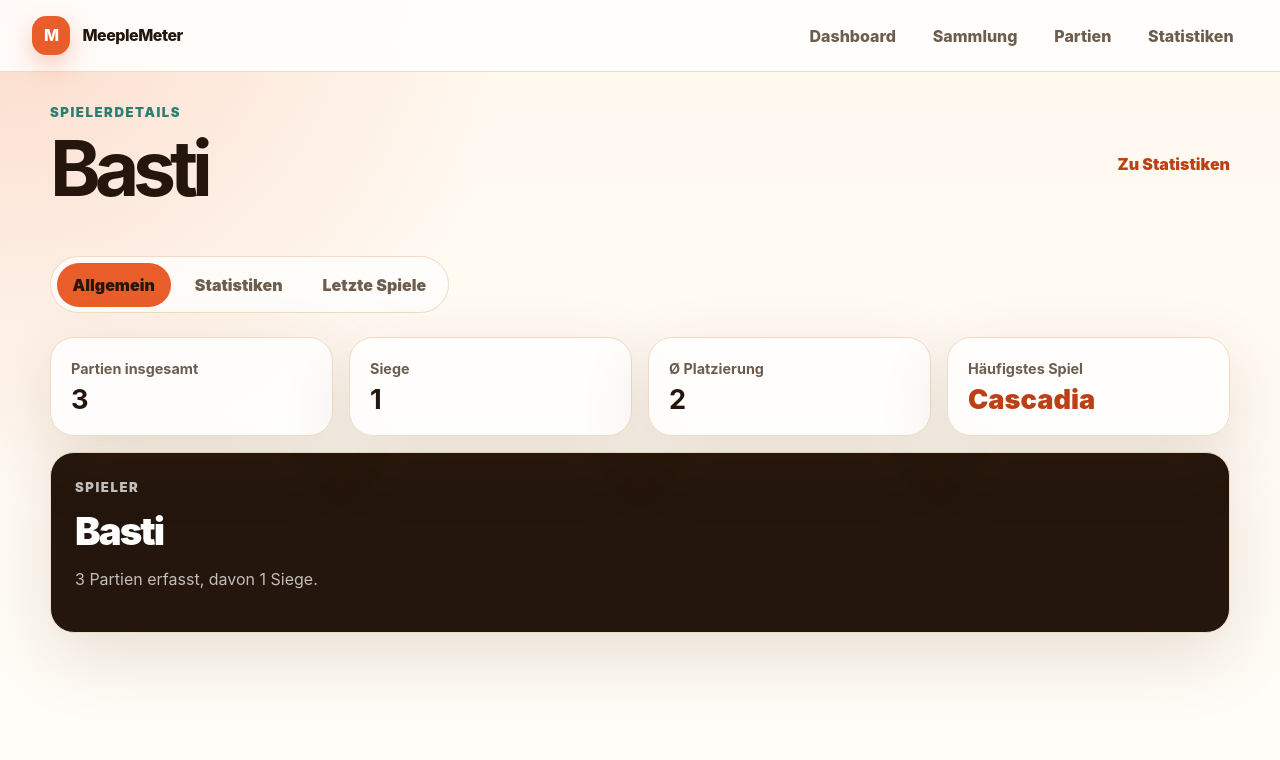
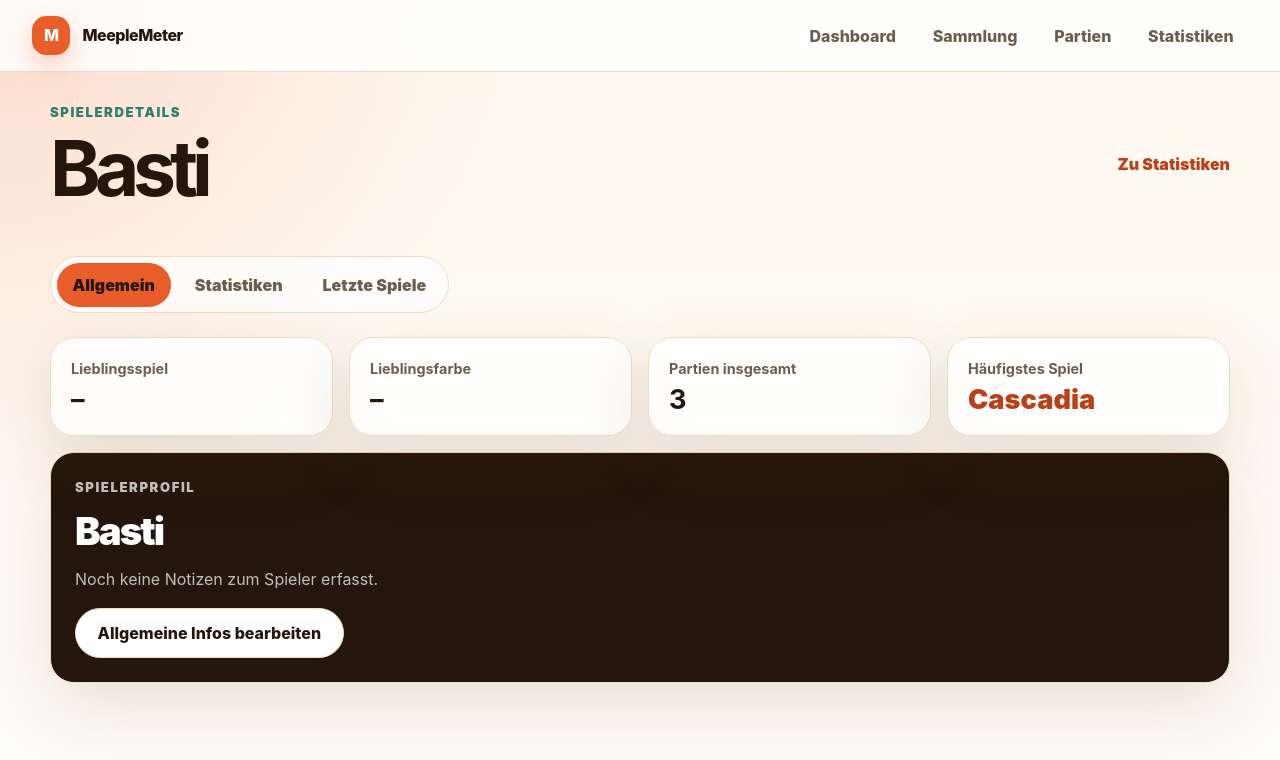
Before and after one commit to BADEMElSTER/MeepleMeter1, a React (Vite) app: page /players/Basti in a window 1280 px wide. Shown: the top 760 px of the page. Built offline with nearby package versions, Linux system fonts and the light colour scheme.

Commit message:
Add editable player profile info

```diff
--- a/src/data/AppDataContext.jsx
+++ b/src/data/AppDataContext.jsx
@@ -118,16 +118,28 @@ function buildPlay(playInput, games, existingPlay = {}) {
   };
 }
 
+function normalizePlayerProfile(profile) {
+  return {
+    name: profile.name?.trim() ?? "",
+    favoriteGame: profile.favoriteGame?.trim() ?? "",
+    favoriteColor: profile.favoriteColor?.trim() ?? "",
+    notes: profile.notes?.trim() ?? "",
+  };
+}
+
 export function AppDataProvider({ children }) {
   const storedData = loadStoredData();
   const [games, setGames] = useState(() =>
     (storedData?.games ?? initialGames).map(normalizeGame),
   );
   const [plays, setPlays] = useState(() => storedData?.plays ?? initialPlays);
+  const [playerProfiles, setPlayerProfiles] = useState(() =>
+    (storedData?.playerProfiles ?? []).map(normalizePlayerProfile),
+  );
 
   useEffect(() => {
-    localStorage.setItem(STORAGE_KEY, JSON.stringify({ games, plays }));
-  }, [games, plays]);
+    localStorage.setItem(STORAGE_KEY, JSON.stringify({ games, plays, playerProfiles }));
+  }, [games, plays, playerProfiles]);
 
   const stats = useMemo(() => {
     const totalDuration = plays.reduce((sum, play) => sum + Number(play.duration), 0);
@@ -249,10 +261,34 @@ export function AppDataProvider({ children }) {
     setPlays((currentPlays) => currentPlays.filter((play) => play.id !== playId));
   }
 
+  function updatePlayerProfile(playerName, profileInput) {
+    const normalizedProfile = normalizePlayerProfile({
+      ...profileInput,
+      name: playerName,
+    });
+
+    setPlayerProfiles((currentProfiles) => {
+      const existingProfile = currentProfiles.find(
+        (profile) => profile.name.toLowerCase() === playerName.trim().toLowerCase(),
+      );
+
+      if (existingProfile) {
+        return currentProfiles.map((profile) =>
+          profile.name.toLowerCase() === playerName.trim().toLowerCase()
+            ? normalizedProfile
+            : profile,
+        );
+      }
+
+      return [normalizedProfile, ...currentProfiles];
+    });
+  }
+
   const value = useMemo(
     () => ({
       games,
       plays,
+      playerProfiles,
       stats,
       addGame,
       updateGame,
@@ -260,8 +296,9 @@ export function AppDataProvider({ children }) {
       addPlay,
       updatePlay,
       deletePlay,
+      updatePlayerProfile,
     }),
-    [games, plays, stats],
+    [games, plays, playerProfiles, stats],
   );
 
   return <AppDataContext.Provider value={value}>{children}</AppDataContext.Provider>;
--- a/src/pages/PlayerDetail.jsx
+++ b/src/pages/PlayerDetail.jsx
@@ -1,14 +1,19 @@
 import { useMemo, useState } from "react";
 import { Link, Navigate, useParams } from "react-router-dom";
+import Field from "../components/Field.jsx";
 import GameLink from "../components/GameLink.jsx";
 import PlayerLink from "../components/PlayerLink.jsx";
 import { useAppData } from "../data/AppDataContext.jsx";
 
 export default function PlayerDetail() {
   const { playerName } = useParams();
-  const { games, plays } = useAppData();
+  const { games, plays, playerProfiles, updatePlayerProfile } = useAppData();
   const decodedName = playerName ? decodeURIComponent(playerName) : "";
-  const statistics = useMemo(() => buildPlayerStatistics(decodedName, games, plays), [decodedName, games, plays]);
+  const profile = playerProfiles.find((entry) => sameName(entry.name, decodedName)) ?? null;
+  const statistics = useMemo(
+    () => buildPlayerStatistics(decodedName, games, plays, profile),
+    [decodedName, games, plays, profile],
+  );
   const [activeTab, setActiveTab] = useState("info");
   const tabs = [
     { id: "info", label: "Allgemein" },
@@ -45,34 +50,102 @@ export default function PlayerDetail() {
         ))}
       </div>
 
-      {activeTab === "info" && <InfoTab statistics={statistics} />}
+      {activeTab === "info" && (
+        <InfoTab
+          games={games}
+          statistics={statistics}
+          updatePlayerProfile={updatePlayerProfile}
+        />
+      )}
       {activeTab === "stats" && <StatsTab statistics={statistics} />}
       {activeTab === "plays" && <PlaysTab statistics={statistics} />}
     </section>
   );
 }
 
-function InfoTab({ statistics }) {
+function InfoTab({ games, statistics, updatePlayerProfile }) {
+  const [isEditing, setIsEditing] = useState(false);
+  const [form, setForm] = useState({
+    favoriteGame: statistics.profile.favoriteGame,
+    favoriteColor: statistics.profile.favoriteColor,
+    notes: statistics.profile.notes,
+  });
+
+  function updateField(field, value) {
+    setForm((currentForm) => ({ ...currentForm, [field]: value }));
+  }
+
+  function handleSubmit(event) {
+    event.preventDefault();
+    updatePlayerProfile(statistics.name, form);
+    setIsEditing(false);
+  }
+
   return (
     <>
       <div className="metric-grid">
+        <Metric label="Lieblingsspiel" value={<GameLink title={statistics.profile.favoriteGame}>{statistics.profile.favoriteGame || "–"}</GameLink>} />
+        <Metric label="Lieblingsfarbe" value={statistics.profile.favoriteColor || "–"} />
         <Metric label="Partien insgesamt" value={statistics.totalPlays} />
-        <Metric label="Siege" value={statistics.wins} />
-        <Metric label="Ø Platzierung" value={formatPlacement(statistics.averagePlacement)} />
         <Metric label="Häufigstes Spiel" value={<GameLink title={statistics.mostPlayedGame?.title}>{statistics.mostPlayedGame?.title ?? "–"}</GameLink>} />
       </div>
 
-      <article className="panel highlight-panel">
-        <p className="eyebrow">Spieler</p>
-        <h2>
-          <PlayerLink name={statistics.name}>{statistics.name}</PlayerLink>
-        </h2>
-        <p>
-          {statistics.totalPlays
-            ? `${statistics.totalPlays} Partien erfasst, davon ${statistics.wins} Siege.`
-            : "Für diesen Spieler wurden noch keine Partien erfasst."}
-        </p>
-      </article>
+      {isEditing ? (
+        <form className="entry-form" onSubmit={handleSubmit}>
+          <div className="form-header">
+            <div>
+              <p className="eyebrow">Profil bearbeiten</p>
+              <h2>Allgemeine Spielerinformationen.</h2>
+            </div>
+            <button className="ghost-button" type="button" onClick={() => setIsEditing(false)}>
+              Abbrechen
+            </button>
+          </div>
+          <div className="form-grid">
+            <Field label="Lieblingsspiel">
+              <input
+                list="player-favorite-games"
+                value={form.favoriteGame}
+                onChange={(event) => updateField("favoriteGame", event.target.value)}
+                placeholder="z. B. Arche Nova"
+              />
+              <datalist id="player-favorite-games">
+                {games.map((game) => (
+                  <option key={game.id} value={game.title} />
+                ))}
+              </datalist>
+            </Field>
+            <Field label="Lieblingsfarbe">
+              <input
+                value={form.favoriteColor}
+                onChange={(event) => updateField("favoriteColor", event.target.value)}
+                placeholder="z. B. Blau"
+              />
+            </Field>
+            <Field label="Notizen">
+              <textarea
+                value={form.notes}
+                onChange={(event) => updateField("notes", event.target.value)}
+                placeholder="Spielstil, Vorlieben, Besonderheiten"
+              />
+            </Field>
+          </div>
+          <button className="button" type="submit">
+            Spielerprofil speichern
+          </button>
+        </form>
+      ) : (
+        <article className="panel highlight-panel">
+          <p className="eyebrow">Spielerprofil</p>
+          <h2>
+            <PlayerLink name={statistics.name}>{statistics.name}</PlayerLink>
+          </h2>
+          <p>{statistics.profile.notes || "Noch keine Notizen zum Spieler erfasst."}</p>
+          <button className="button button-secondary" type="button" onClick={() => setIsEditing(true)}>
+            Allgemeine Infos bearbeiten
+          </button>
+        </article>
+      )}
     </>
   );
 }
@@ -156,7 +229,7 @@ function InfoRow({ label, value }) {
   );
 }
 
-function buildPlayerStatistics(name, games, plays) {
+function buildPlayerStatistics(name, games, plays, profile) {
   const playerName = name.trim();
 
   if (!playerName) {
@@ -214,6 +287,11 @@ function buildPlayerStatistics(name, games, plays) {
 
   return {
     name: playerName,
+    profile: {
+      favoriteGame: profile?.favoriteGame ?? "",
+      favoriteColor: profile?.favoriteColor ?? "",
+      notes: profile?.notes ?? "",
+    },
     totalPlays: matchingPlays.length,
     wins,
     averagePlacement: placementCount ? totalPlacement / placementCount : null,
```
